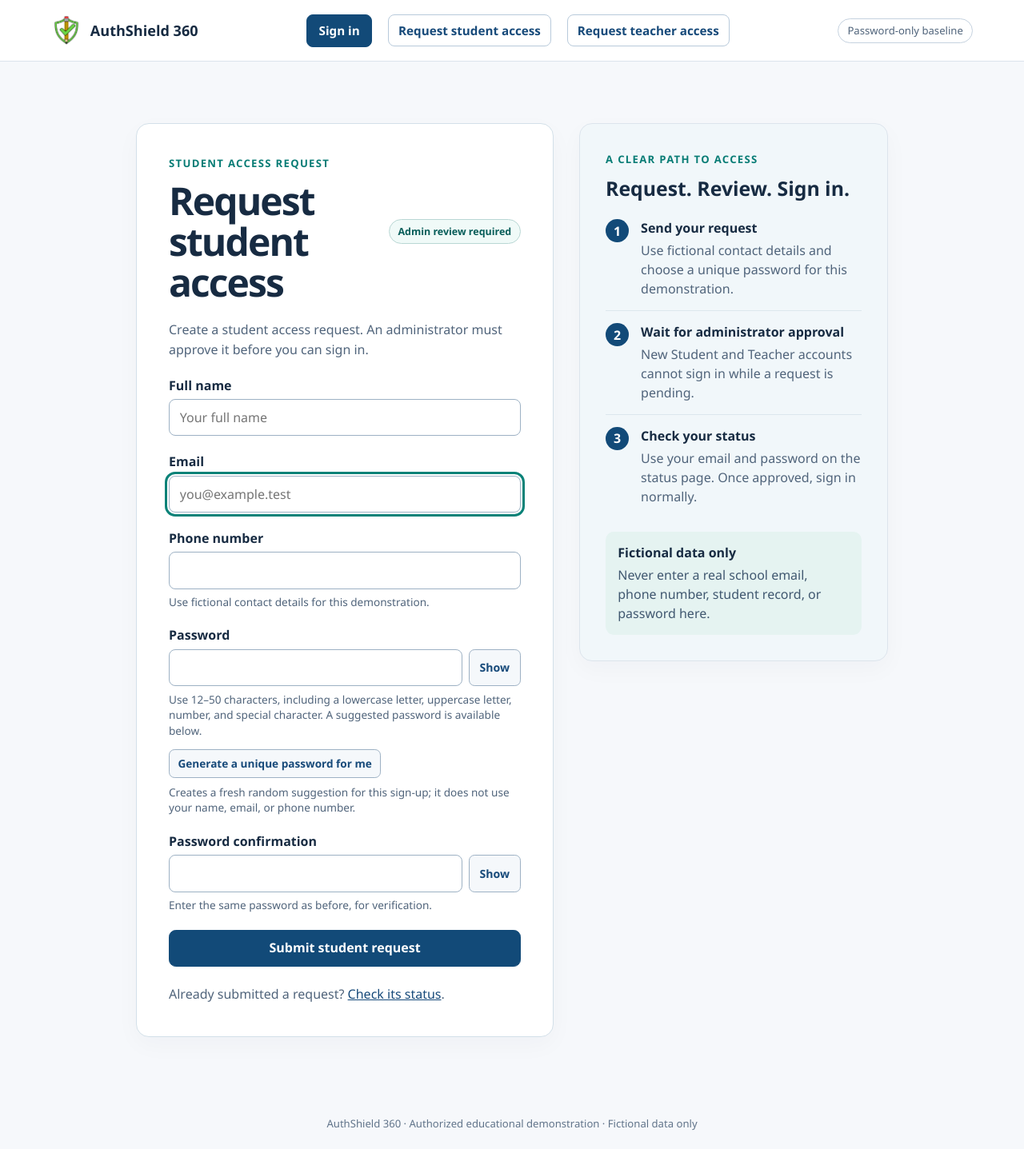
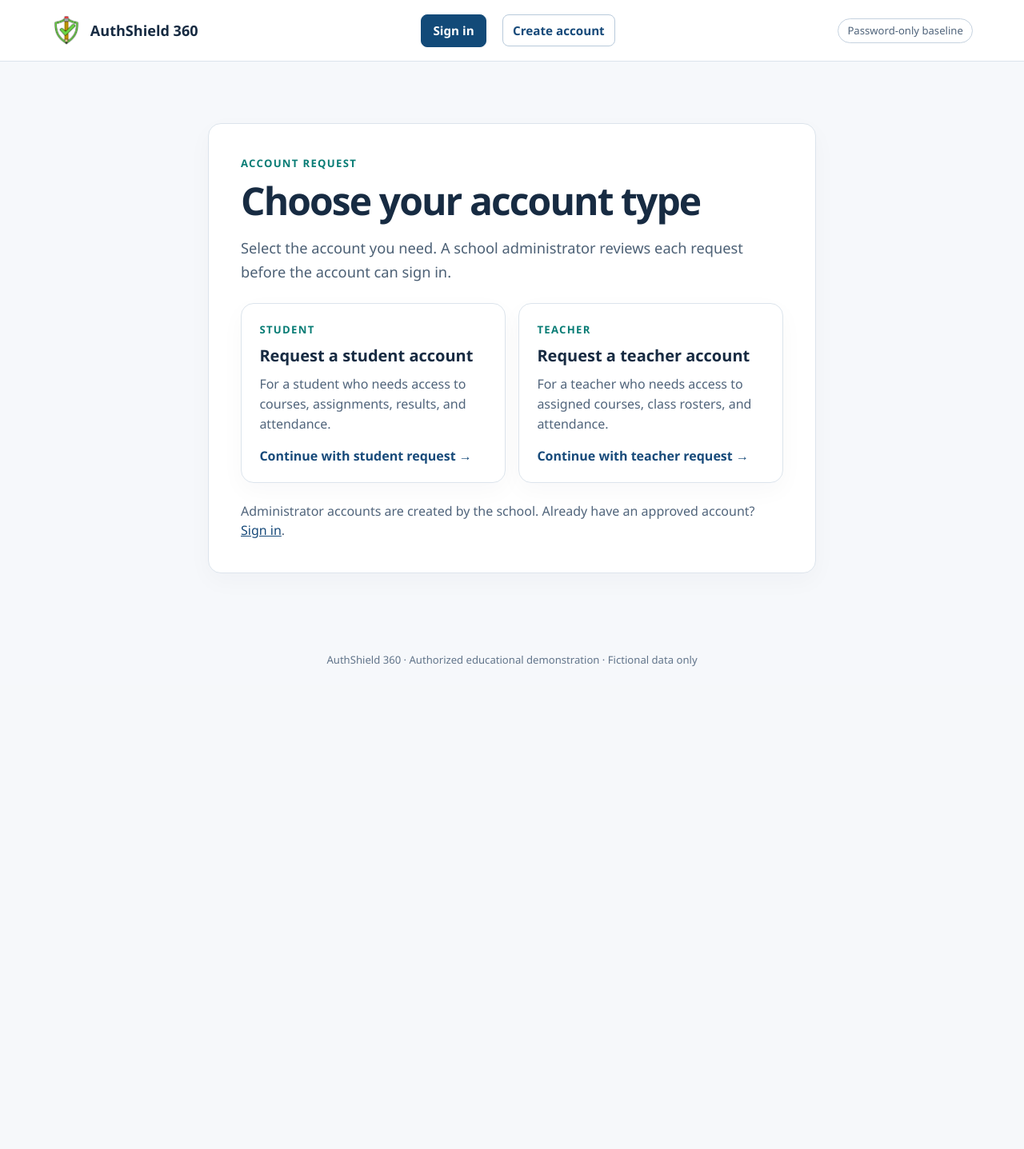
Before and after one commit to mustafaahmed-sec/AuthShield360, a Django app: page /signup/ in a window 1280 px wide. Shown: the whole page at 80% size. After the commit the page ends 834 px from the top, so only its background shows below. Run offline with Django 5.2, Linux system fonts and the light colour scheme; parts of the project's set-up code (start-up, migrations or seed data) failed here and were passed over.

Commit message:
Add account type choice to public sign up

```diff
--- a/accounts/views.py
+++ b/accounts/views.py
@@ -107,6 +107,12 @@ def signup(request, role="student"):
         )
         return redirect("registration_status")
     return render(request, "accounts/signup.html", {"form": form, "role": role, "role_label": role_label})
+
+
+def signup_options(request):
+    if request.user.is_authenticated:
+        return redirect("dashboard")
+    return render(request, "accounts/signup_options.html")
 
 
 def registration_status(request):
--- a/config/urls.py
+++ b/config/urls.py
@@ -1,7 +1,15 @@
 from django.contrib import admin
 from django.urls import path
 
-from accounts.views import BaselineLoginView, BaselineLogoutView, otp_resend, otp_verify, registration_status, signup
+from accounts.views import (
+    BaselineLoginView,
+    BaselineLogoutView,
+    otp_resend,
+    otp_verify,
+    registration_status,
+    signup,
+    signup_options,
+)
 from school.admin_views import (
     admin_management,
     add_student,
@@ -25,7 +33,7 @@ from school.views import dashboard, home
 
 urlpatterns = [
     path("", home, name="home"),
-    path("signup/", signup, {"role": "student"}, name="signup"),
+    path("signup/", signup_options, name="signup"),
     path("signup/student/", signup, {"role": "student"}, name="student_signup"),
     path("signup/teacher/", signup, {"role": "teacher"}, name="teacher_signup"),
     path("signup/status/", registration_status, name="registration_status"),
--- a/static/css/site.css
+++ b/static/css/site.css
@@ -28,7 +28,7 @@ button { cursor: pointer; }
 .site-nav form { margin: 0; }
 .nav-button { border: 0; background: transparent; color: #174a7a; font-weight: 650; padding: .5rem 0; }
 .nav-button:hover, .nav-button:focus { text-decoration: underline; }
-.site-nav .nav-enroll, .site-nav .nav-teacher { border: 1px solid #b8cadb; border-radius: .5rem; padding: .55rem .75rem; }
+.site-nav .nav-enroll { border: 1px solid #b8cadb; border-radius: .5rem; padding: .55rem .75rem; }
 .site-nav .nav-signin { border: 1px solid #124a78; border-radius: .5rem; padding: .6rem .9rem; background: #124a78; color: #fff; }
 .identity-chip { color: #075d59; }
 .message { display: flex; align-items: baseline; gap: .4rem; margin: 0; border-left: 3px solid #087c75; background: #e8f7f3; padding: .8rem 1rem; line-height: 1.5; }
@@ -90,6 +90,14 @@ button { cursor: pointer; }
 .item-list span { margin-top: .2rem; color: #50647b; }
 .item-list p { margin: .55rem 0 0; line-height: 1.5; }
 .signup-card { border-color: #d3e0e9; }
+.signup-choice-card { max-width: 760px; margin: auto; }
+.signup-choice-grid { display: grid; grid-template-columns: repeat(2, minmax(0, 1fr)); gap: 1rem; margin-top: 1.5rem; }
+.signup-choice { display: flex; flex-direction: column; align-items: flex-start; gap: .65rem; min-width: 0; padding: 1.4rem; color: #172b42; text-decoration: none; transition: border-color .15s ease, transform .15s ease; }
+.signup-choice:hover { border-color: #0a8278; transform: translateY(-2px); }
+.signup-choice:focus-visible { outline: 3px solid #0a8278; outline-offset: 3px; }
+.signup-choice h2, .signup-choice p { margin: 0; }
+.signup-choice p { color: #50647b; line-height: 1.55; }
+.signup-choice strong { margin-top: .35rem; color: #174a7a; }
 .signup-heading-row, .panel-heading { display: flex; justify-content: space-between; align-items: center; gap: 1rem; }
 .signup-heading-row h1 { margin-bottom: .35rem; }
 .review-chip, .count-chip, .course-tag { display: inline-flex; align-items: center; border: 1px solid #b9d7d4; border-radius: 999px; background: #f0faf8; color: #075d59; padding: .36rem .68rem; font-size: .78rem; font-weight: 700; white-space: nowrap; }
@@ -140,7 +148,7 @@ tr:last-child td { border-bottom: 0; }
   .site-header { align-items: stretch; flex-direction: column; padding: .9rem 1rem; }
   .site-nav { width: 100%; justify-content: flex-start; flex-wrap: wrap; gap: .5rem; }
   .site-nav a, .site-nav .nav-button { min-height: 2.75rem; display: inline-flex; align-items: center; }
-  .site-nav .nav-enroll, .site-nav .nav-teacher, .site-nav .nav-signin { padding: .6rem .75rem; }
+  .site-nav .nav-enroll, .site-nav .nav-signin { padding: .6rem .75rem; }
   .identity-chip { max-width: 100%; white-space: normal; }
   .main-content { margin: 2rem auto; }
   .side-card { padding: 1.4rem; }
@@ -153,9 +161,10 @@ tr:last-child td { border-bottom: 0; }
   h1 { font-size: clamp(2rem, 10vw, 2.8rem); }
   .form-card h1 { font-size: clamp(2rem, 9vw, 2.6rem); }
   .guest-nav { display: grid; grid-template-columns: repeat(2, minmax(0, 1fr)); }
-  .guest-nav .nav-signin { grid-column: 1 / -1; }
+  .guest-nav .nav-signin, .guest-nav .nav-enroll { grid-column: 1 / -1; }
   .guest-nav a { display: grid; place-items: center; min-height: 2.75rem; border: 1px solid #b8cadb; border-radius: .5rem; padding: .55rem; text-align: center; }
   .stats { grid-template-columns: minmax(0, 1fr); margin: 2rem 0; }
+  .signup-choice-grid { grid-template-columns: minmax(0, 1fr); }
   .stat, .panel { padding: 1rem; }
   .note { padding: 1rem; }
   .signup-heading-row, .admin-summary, .panel-heading { align-items: flex-start; flex-direction: column; }
--- /dev/null
+++ b/templates/accounts/signup_options.html
@@ -0,0 +1,26 @@
+{% extends "base.html" %}
+{% block title %}Choose account type | AuthShield 360{% endblock %}
+{% block content %}
+  <section class="form-card signup-choice-card" aria-labelledby="signup-choice-title">
+    <div class="eyebrow">Account request</div>
+    <h1 id="signup-choice-title">Choose your account type</h1>
+    <p class="intro">Select the account you need. A school administrator reviews each request before the account can sign in.</p>
+
+    <div class="signup-choice-grid">
+      <a class="panel signup-choice" href="{% url 'student_signup' %}">
+        <span class="eyebrow">Student</span>
+        <h2>Request a student account</h2>
+        <p>For a student who needs access to courses, assignments, results, and attendance.</p>
+        <strong>Continue with student request →</strong>
+      </a>
+      <a class="panel signup-choice" href="{% url 'teacher_signup' %}">
+        <span class="eyebrow">Teacher</span>
+        <h2>Request a teacher account</h2>
+        <p>For a teacher who needs access to assigned courses, class rosters, and attendance.</p>
+        <strong>Continue with teacher request →</strong>
+      </a>
+    </div>
+
+    <p class="form-foot">Administrator accounts are created by the school. Already have an approved account? <a href="{% url 'login' %}">Sign in</a>.</p>
+  </section>
+{% endblock %}
--- a/templates/base.html
+++ b/templates/base.html
@@ -26,8 +26,7 @@
         <form method="post" action="{% url 'logout' %}">{% csrf_token %}<button class="nav-button" type="submit">Sign out</button></form>
       {% else %}
         <a class="nav-signin" href="{% url 'login' %}">Sign in</a>
-        <a class="nav-enroll" href="{% url 'student_signup' %}">Request student access</a>
-        <a class="nav-teacher" href="{% url 'teacher_signup' %}">Request teacher access</a>
+        <a class="nav-enroll" href="{% url 'signup' %}">Create account</a>
       {% endif %}
     </nav>
     {% if auth_mode_label %}<span class="environment" title="Authentication mode">{{ auth_mode_label }}</span>{% endif %}
```
Also changed, not shown: school/tests.py (+4 -3 lines).
